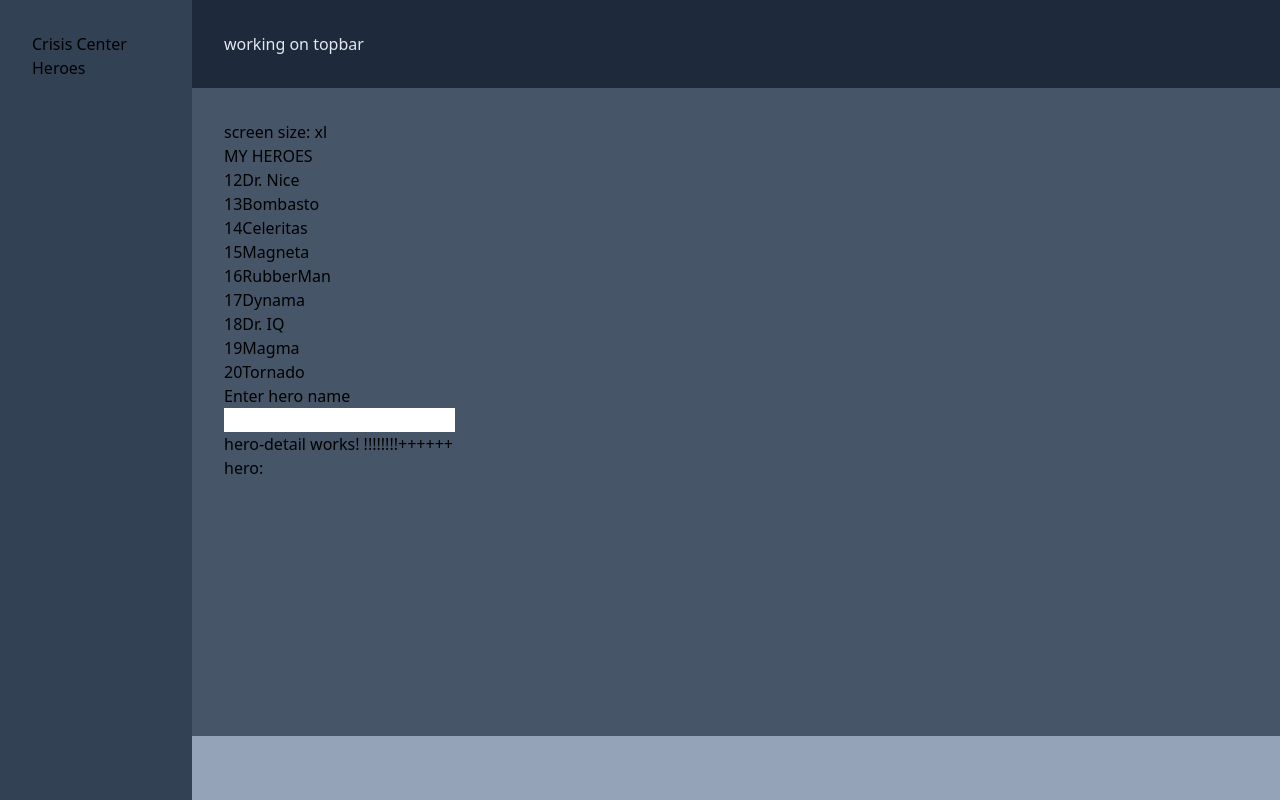
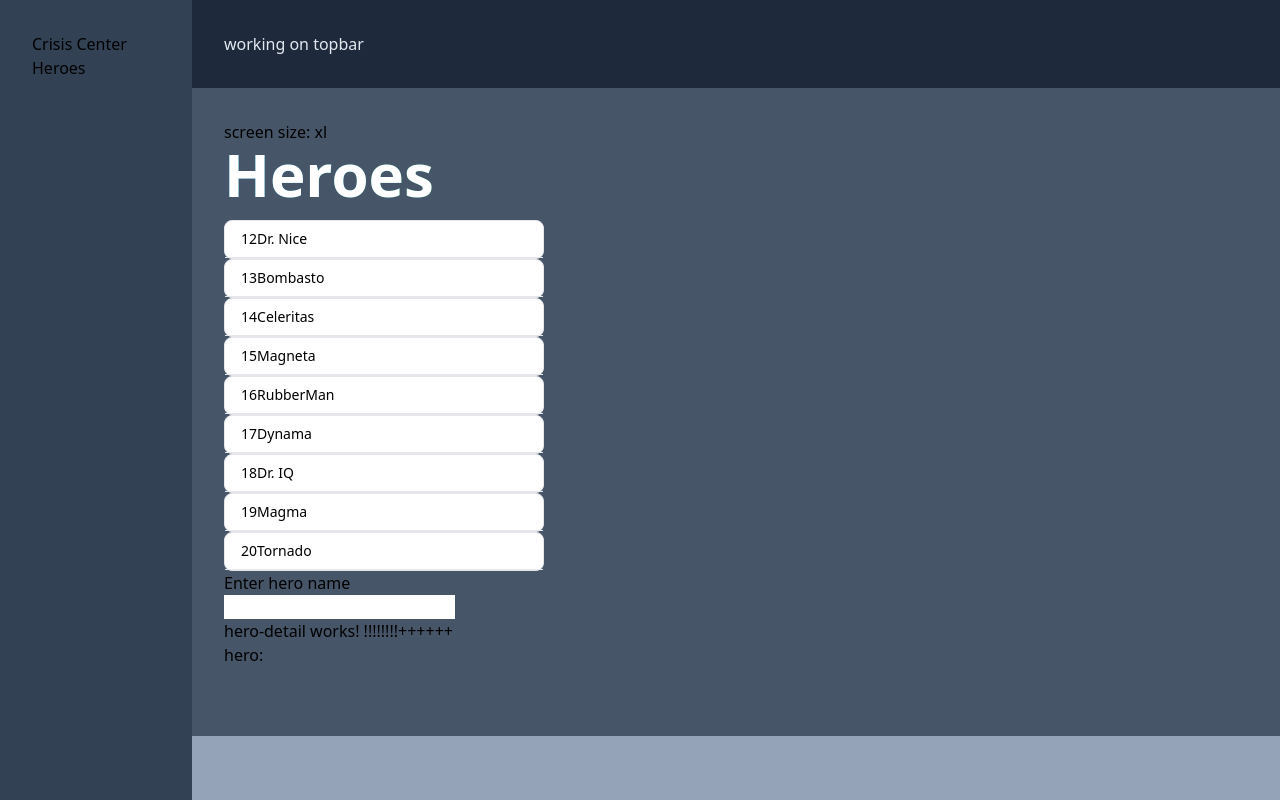
Before and after one commit to raihan-brain/ang-exp, an Angular app: page /heroes in a window 1280 px wide. Built offline with nearby package versions, Linux system fonts and the light colour scheme.

Commit message:
added style button

```diff
--- a/package.json
+++ b/package.json
@@ -18,6 +18,7 @@
     "@angular/platform-browser": "^16.2.0",
     "@angular/platform-browser-dynamic": "^16.2.0",
     "@angular/router": "^16.2.0",
+    "flowbite": "^1.8.1",
     "rxjs": "~7.8.0",
     "tslib": "^2.3.0",
     "zone.js": "~0.13.0"
--- a/src/app/app.component.ts
+++ b/src/app/app.component.ts
@@ -1,5 +1,6 @@
 import {Component, OnInit} from '@angular/core';
 import {ScreenSizeService} from "./common-service/screen-size.service";
+import {initFlowbite} from "flowbite";
 
 @Component({
   selector: 'app-root',
@@ -18,6 +19,7 @@ export class AppComponent implements OnInit{
     this.screenSizeService.getScreenSize$().subscribe(size => {
       this.screenSize = size;
     });
+    initFlowbite();
   }
 
   onMenuButtonClick() {
--- a/src/app/hero-list/hero-list.component.html
+++ b/src/app/hero-list/hero-list.component.html
@@ -1,12 +1,20 @@
-<h2>MY HEROES</h2>
-<ul>
-  <li *ngFor="let hero of heroes">
-    <button (click)="onSelect(hero)" >
-      <span>{{hero.id}}</span>
-      <span>{{hero.name}}</span>
-    </button>
-  </li>
-</ul>
+
+<h1 class="mb-4 text-3xl font-extrabold text-white dark:text-white md:text-5xl lg:text-6xl">
+  <span class="bg-gradient-to-r from-sky-400 to-emerald-600 bg-clip-text">Heroes</span>
+</h1>
+
+
+<div class="w-80 rounded-lg border border-gray-200 bg-white text-sm font-medium text-gray-900 dark:border-gray-600 dark:bg-gray-700 dark:text-white" *ngFor="let hero of heroes">
+  <button (click)="onSelect(hero)" aria-current="true" type="button" class="w-full cursor-pointer rounded-t-lg border-b border-gray-200 px-4 py-2 text-left font-medium focus:outline-none dark:border-gray-600 dark:bg-gray-800" [ngClass]="selectedHero?.name === hero.name ? 'text-white bg-blue-700' :'text-black'"  >
+    <span>{{hero.id}}</span>
+    <span>{{hero.name}}</span>
+  </button>
+
+</div>
+
+
+
+
 <p>Enter hero name</p>
 <input [(ngModel)]="heroName" (keydown.enter)="testBinding()">
 <app-hero-detail [hero]="selectedHero"></app-hero-detail>
--- a/tailwind.config.js
+++ b/tailwind.config.js
@@ -2,9 +2,12 @@
 module.exports = {
   content: [
     "./src/**/*.{html,ts}",
+    "./node_modules/flowbite/**/*.js" // add this line
   ],
   theme: {
     extend: {},
   },
-  plugins: [],
+  plugins: [
+    require('flowbite/plugin') // add this line
+  ],
 }
```
Also changed, not shown: 1 other file (tests, documents, lock files or other folders).
